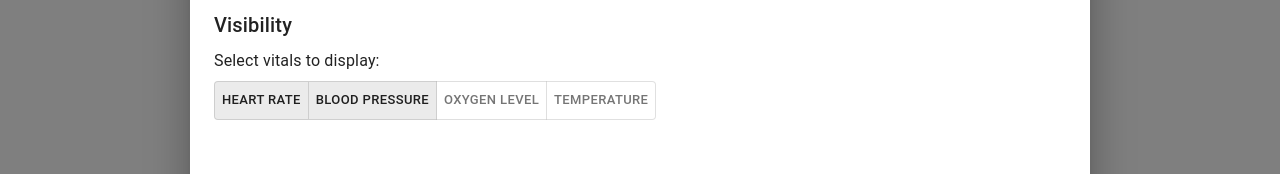
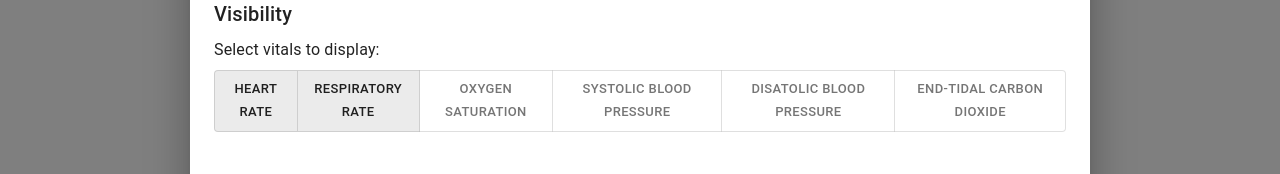
Before and after one commit to Online-Vitals-Monitor/Online-Vitals-Monitor, a React (Create React App) app in the folder frontend/: page /values in a window 1280 px wide. Both pictures are taken after a click on the button 1236 px from the left and 34 px from the top of the page. Shown: the part 203-377 px from the top of the page. Built offline with nearby package versions, Linux system fonts and the light colour scheme; no server answers; some icons are missing.

Commit message:
added/corrected the 6 vitals on the modal menu

```diff
--- a/frontend/src/components/Navbar.tsx
+++ b/frontend/src/components/Navbar.tsx
@@ -14,7 +14,9 @@ const Navbar: React.FC = () => {
 
     const [openSettings, setOpenSettings] = React.useState(false);
     const [anchorElNav] = React.useState<null | HTMLElement>(null);
-    const [selectedVitals, setSelectedVitals] = React.useState<string[]>(['heartRate', 'bloodPressure']);
+
+    //Selected vitals from menu: use this later to determine which vitals to render on control/monitor view?
+    const [selectedVitals, setSelectedVitals] = React.useState<string[]>(['heartRate', 'respRate']);
 
 
     //open handler for the settings dialog
@@ -115,22 +117,22 @@ const Navbar: React.FC = () => {
                                         size="small"
                                     >
                                         <ToggleButton value="heartRate" aria-label="heart rate">Heart Rate</ToggleButton>
-                                        <ToggleButton value="bloodPressure" aria-label="blood pressure">Blood Pressure</ToggleButton>
-                                        <ToggleButton value="oxygenLevel" aria-label="oxygen level">Oxygen Level</ToggleButton>
-                                        <ToggleButton value="temperature" aria-label="temperature">Temperature</ToggleButton>
+                                        <ToggleButton value="respRate" aria-label="respiratory rate">Respiratory Rate</ToggleButton>
+                                        <ToggleButton value="o2Saturation" aria-label="oxygen saturation">Oxygen Saturation</ToggleButton>
+                                        <ToggleButton value="systolicBP" aria-label="systolic blood pressure">Systolic Blood Pressure</ToggleButton>
+                                        <ToggleButton value="diastolicBP" aria-label="disatolic blood pressure">Disatolic Blood Pressure</ToggleButton>
+                                        <ToggleButton value="eTCO2" aria-label="end tial carbon dioxide">End-Tidal Carbon Dioxide</ToggleButton>
+
                                     </ToggleButtonGroup>
                                 </Box>
-
                                 <Box sx={{ mb: 3 }}>
                                     <Typography variant='h6' sx={{ mb:1 }}>Size</Typography>
                                     <Typography variant='body1' sx={{ mb:1 }}>Adjust vital size here: (Add later)</Typography>
                                 </Box>
-
                                 <Box sx={{ mb: 3 }}>
                                     <Typography variant='h6' sx={{ mb:1 }}>Arrangement</Typography>
                                     <Typography variant='body1' sx={{ mb:1 }}>Rerrange the vitals on hte monitor view: (Add later)</Typography>
                                 </Box>
-
                                 <Button
                                     variant='contained'
                                     color="error"
@@ -140,7 +142,6 @@ const Navbar: React.FC = () => {
                                 </Button>
                             </DialogContent>
                         </Dialog>
-
                     </Box>
                 </Toolbar>
             </Container>
```
